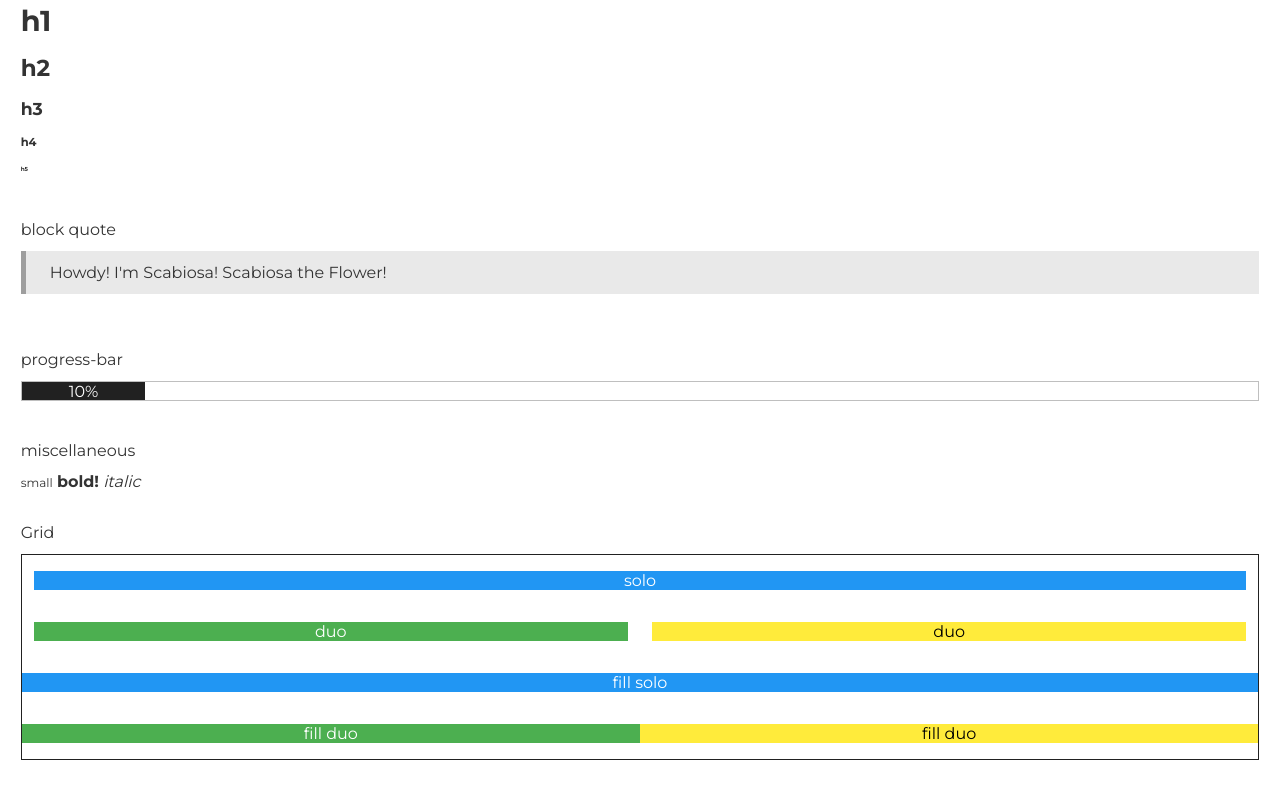
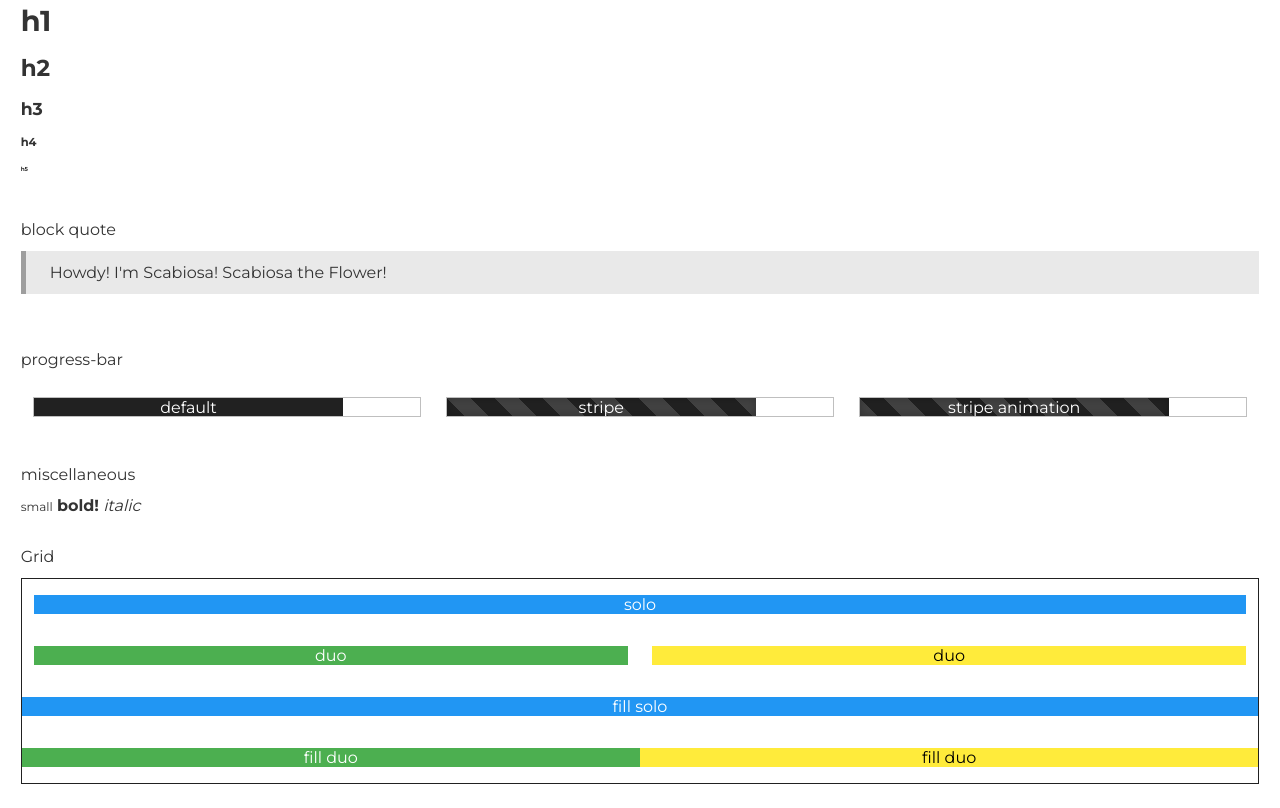
Before and after one commit to katabame/Scabiosa, a plain HTML site: page demo/index.html in a window 1280 px wide. Shown: the part 671-1479 px from the top of the page. Before the commit the page ends 1455 px from the top, so only its background shows below. Drawn offline with Linux system fonts and the light colour scheme; a web font is replaced by a local one.

Commit message:
Add: progress-bar types to demo

```diff
--- a/demo/index.html
+++ b/demo/index.html
@@ -72,8 +72,16 @@
 
 		<div class="full">
 			<p>progress-bar</p>
-			<div class="progress">
-				<div class="progress-bar" style="width: 10%">10%</div>
+			<div class="grid">
+				<div class="progress trio">
+					<div class="progress-bar" style="width: 80%">default</div>
+				</div>
+				<div class="progress trio">
+					<div class="progress-bar stripe" style="width: 80%">stripe</div>
+				</div>
+				<div class="progress trio">
+					<div class="progress-bar stripe animation" style="width: 80%">stripe animation</div>
+				</div>
 			</div>
 		</div>
 
```
